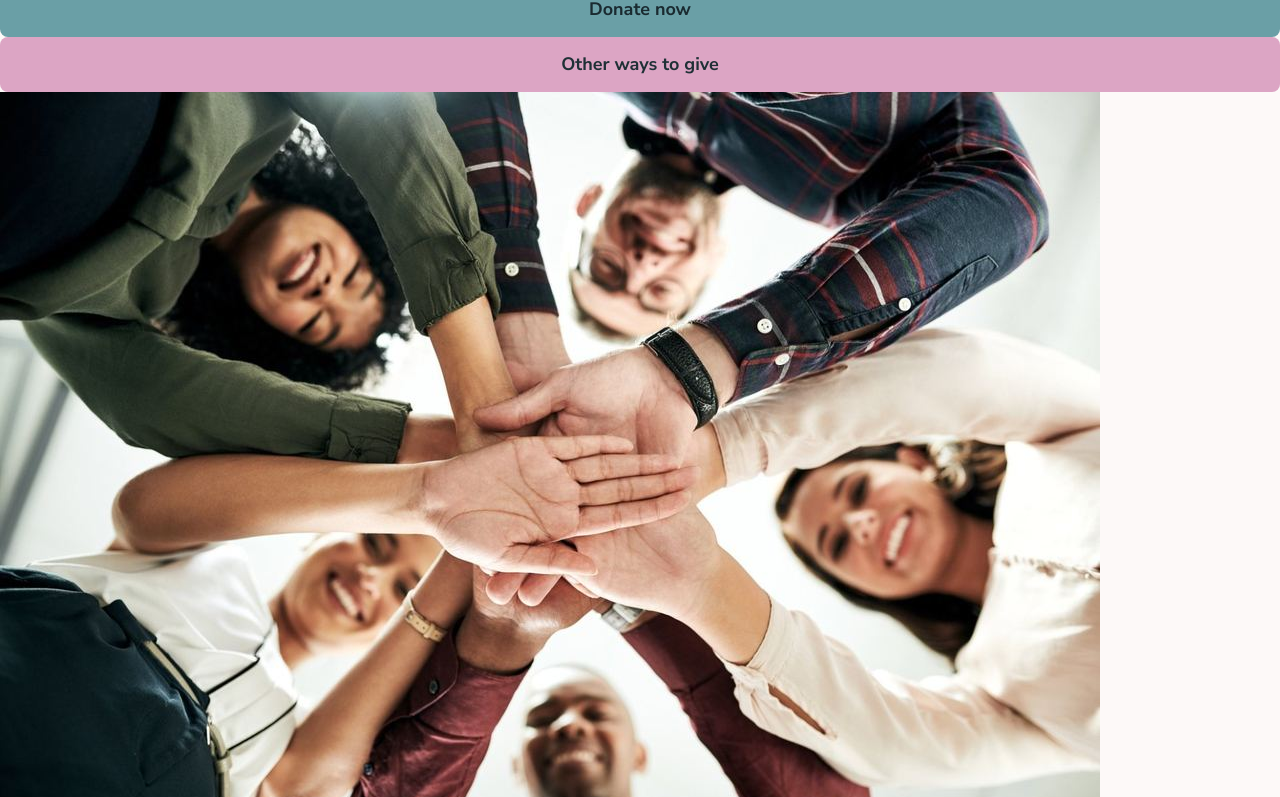
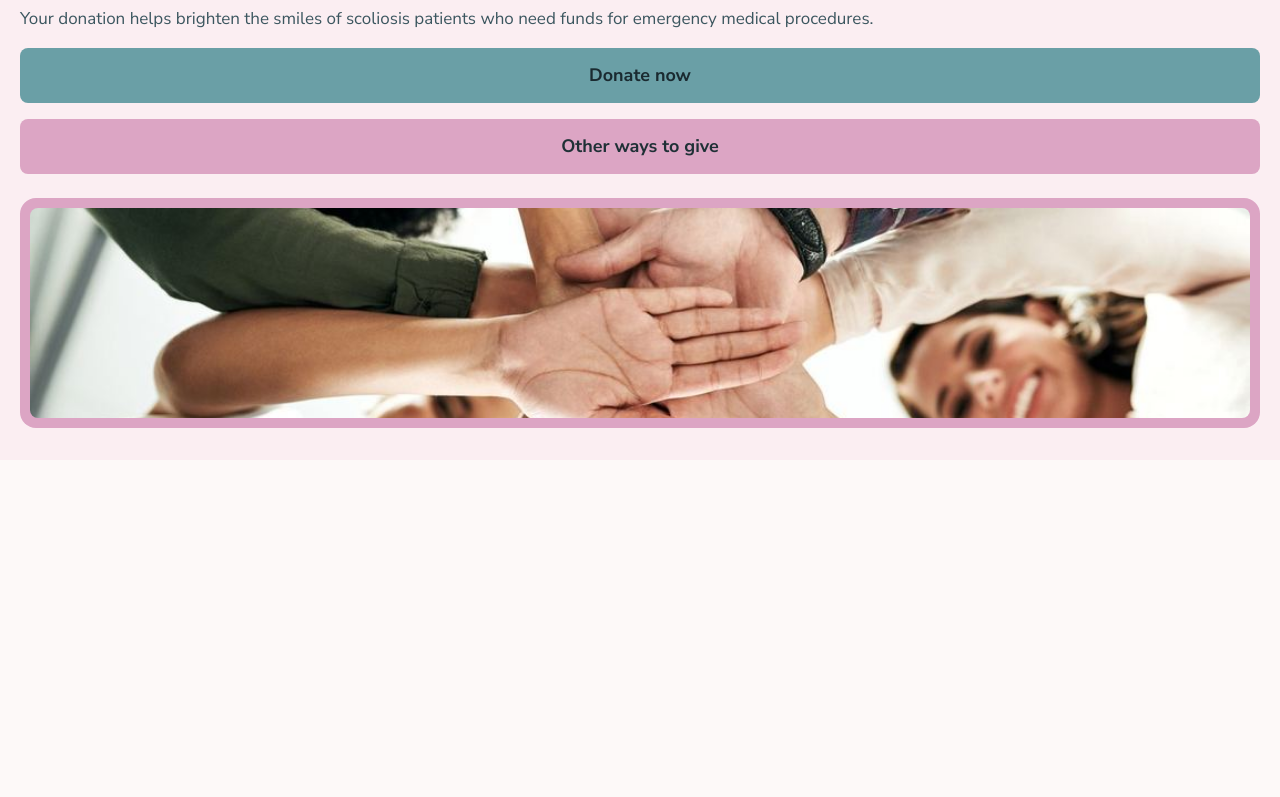
Before and after one commit to Stpoole022/Nas-Scoliosis, a plain HTML site: page pages/Support/Test Page/index.html in a window 1280 px wide. Shown: the part 375-1172 px from the top of the page. After the commit the page ends 835 px from the top, so only its background shows below. Drawn offline with Linux system fonts and the light colour scheme.

Commit message:
Feat: Added Gaps and a frame for the image

```diff
--- a/pages/Support/Test Page/style.css
+++ b/pages/Support/Test Page/style.css
@@ -86,3 +86,36 @@ h1 {
 .button:hover { text-decoration: underline; }
 .button--primary { background: var(--primary); color: var(--on-primary); }
 .button--secondary { background: var(--accent); color: var(--on-accent); }
+
+.hero {
+  padding: 32px 20px;
+  background: var(--tint-1);
+}
+
+.hero__text {
+  display: flex;
+  flex-direction: column;
+  gap: 16px;
+}
+
+.lead { font-size: 17px; }
+
+.button-row {
+  display: flex;
+  flex-direction: column;
+  gap: 16px;
+}
+
+.photo-frame {
+  margin-top: 24px;
+  padding: 10px;
+  border-radius: 16px;
+  background: var(--accent);
+}
+
+.photo-frame img {
+  width: 100%;
+  height: 210px;
+  object-fit: cover;
+  border-radius: 8px;
+}
```
